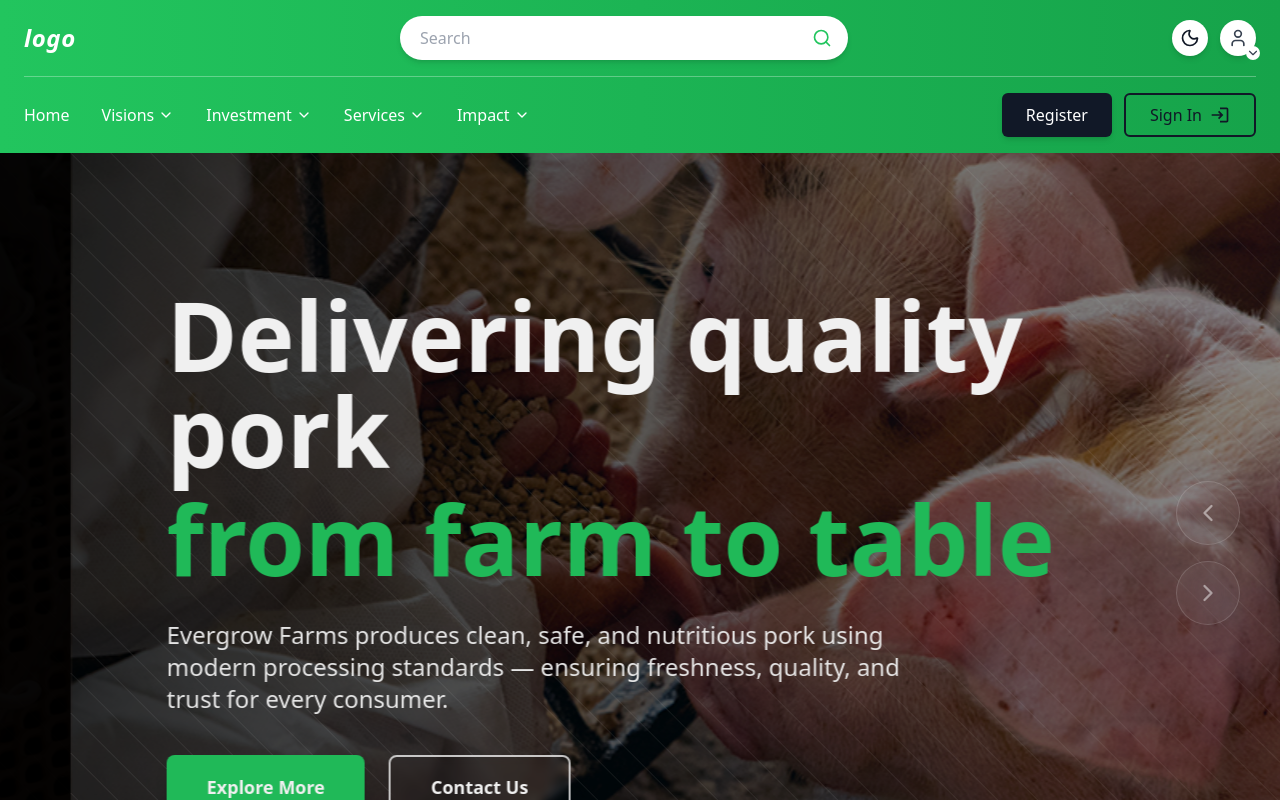
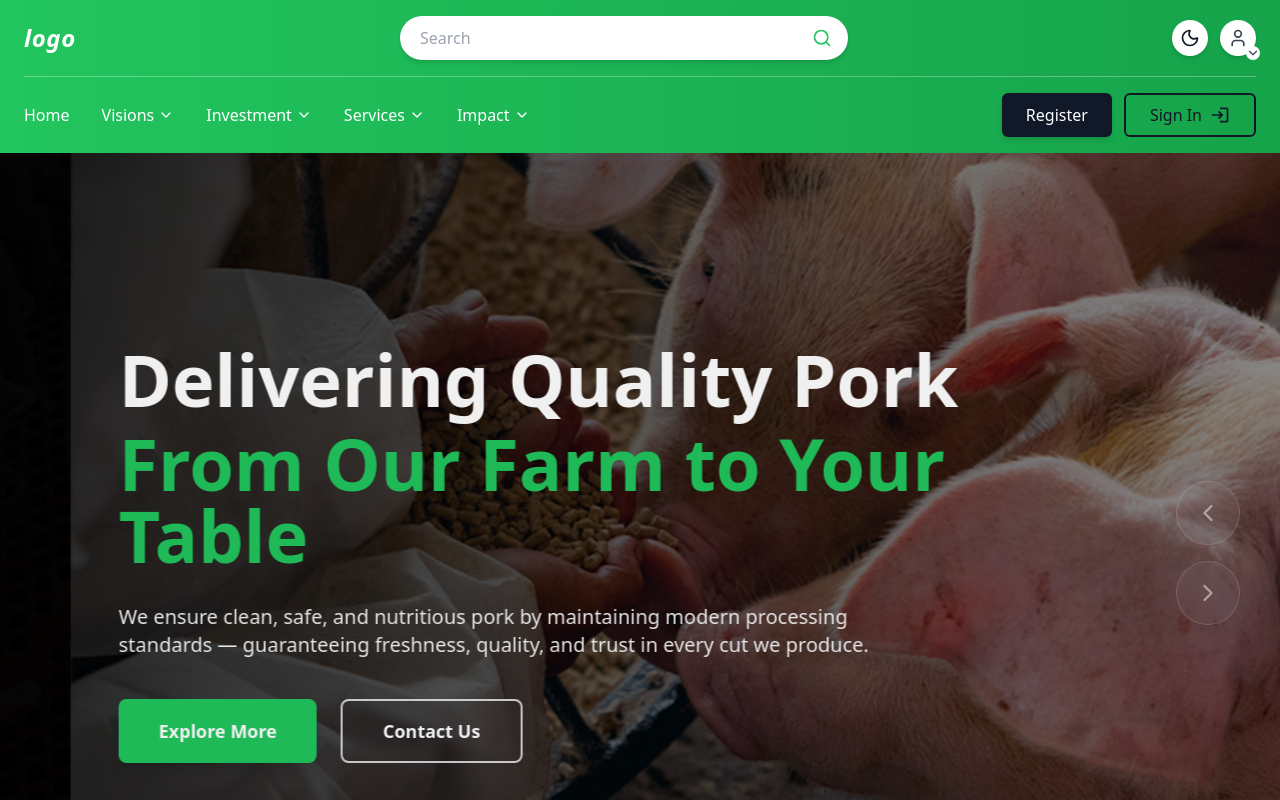
Before and after one commit to ndayiringiye/EverGrow-Farms_Ltd, a React app in the folder frontend/: page / in a window 1280 px wide. Shown: the top 800 px of the page. Built offline with nearby package versions, Linux system fonts and the light colour scheme; the HTML template or start-up script is replaced by a standard one.

Commit message:
feat:/hero section desgn improved successfully

```diff
--- a/frontend/src/Components/HeroSection.jsx
+++ b/frontend/src/Components/HeroSection.jsx
@@ -9,37 +9,37 @@ const HeroSection = () => {
     {
       id: 1,
       title: "Sustainable Farming",
-      highlight: "Superior Genetics.",
-      subtitle: "EverGro Communities",
+      highlight: "Driven by Superior Genetics",
+      subtitle: "Empowering Rural Communities",
       description:
-        "Promoting food security and empowering rural communities through ethical pork production and advanced breeding services in Rwanda",
+        "At Evergrow Farms, we’re revolutionizing pork production in Rwanda through ethical practices, superior breeding, and a deep commitment to food security and community empowerment.",
       image: "../public/Images/hero-image.png",
     },
     {
       id: 2,
-      title: "Delivering quality pork",
-      highlight: "from farm to table",
+      title: "Delivering Quality Pork",
+      highlight: "From Our Farm to Your Table",
       subtitle: "",
       description:
-        "Evergrow Farms produces clean, safe, and nutritious pork using modern processing standards — ensuring freshness, quality, and trust for every consumer.",
+        "We ensure clean, safe, and nutritious pork by maintaining modern processing standards — guaranteeing freshness, quality, and trust in every cut we produce.",
       image: "../public/Images/pork.png",
     },
     {
       id: 3,
-      title: "Empowering farmers",
-      highlight: "with knowledge that grows",
+      title: "Empowering Farmers",
+      highlight: "With Knowledge That Grows",
       subtitle: "",
       description:
-        "We train and mentor farmers with modern, practical techniques—turning passion into productivity and learning into lasting success.",
+        "Through hands-on training and expert mentorship, we equip farmers with modern, practical skills — transforming passion into productivity and knowledge into lasting success.",
       image: "../public/Images/traing.png",
     },
     {
       id: 4,
-      title: "Building stronger breeds",
-      highlight: "for a sustainable future",
+      title: "Building Stronger Breeds",
+      highlight: "For a Sustainable Future",
       subtitle: "",
       description:
-        "Through advanced breeding and superior genetics, we empower farmers to boost productivity, income, and resilience in livestock farming.",
+        "Our advanced breeding programs focus on superior genetics to enhance productivity, income, and resilience — supporting farmers in achieving long-term sustainability.",
       image: "../public/Images/semination.jpg",
     },
   ];
@@ -94,25 +94,14 @@ const HeroSection = () => {
               />
               <div className="absolute inset-0 bg-gradient-to-r from-black/80 via-black/60 to-black/40" />
             </div>
-            <div className="absolute inset-0 pointer-events-none opacity-20">
-              <svg className="absolute inset-0 h-full w-full" xmlns="http://www.w3.org/2000/svg">
-                <defs>
-                  <pattern id="diagonalLines" x="0" y="0" width="40" height="40" patternUnits="userSpaceOnUse">
-                    <line x1="0" y1="0" x2="40" y2="40" stroke="white" strokeWidth="0.5" />
-                  </pattern>
-                </defs>
-                <rect width="100%" height="100%" fill="url(#diagonalLines)" />
-              </svg>
-            </div>
-            <div className="relative h-full flex items-center">
-              <div className="container mx-auto px-6 md:px-12 lg:px-20 xl:px-24">
+            <div className="relative h-full flex items-center ml-4 md:ml-12">
               <div className="max-w-4xl">
                 <div className="mb-6 md:mb-8">
-                    <h1 className="text-5xl md:text-6xl lg:text-7xl xl:text-8xl font-bold text-white leading-[1.1] mb-3">
+                  <h1 className="text-4xl md:text-5xl lg:text-6xl xl:text-7xl font-bold text-white leading-[1.1] mb-3">
                     {slide.title}
                   </h1>
                   {slide.highlight && (
-                      <h2 className="text-5xl md:text-6xl lg:text-7xl xl:text-8xl font-bold text-green-500 leading-[1.1] mb-3">
+                    <h2 className="text-4xl md:text-5xl lg:text-6xl xl:text-7xl font-bold text-green-500 leading-[1.1] mb-3">
                       {slide.highlight}
                     </h2>
                   )}
@@ -122,7 +111,7 @@ const HeroSection = () => {
                     </h3>
                   )}
                 </div>
-                  <p className="text-lg md:text-xl lg:text-2xl text-white/95 mb-8 md:mb-10 max-w-3xl leading-relaxed font-light">
+                <p className="text-md md:text-lg lg:text-xl text-white/95 mb-8 md:mb-10 max-w-3xl leading-relaxed font-light">
                   {slide.description}
                 </p>
                 <div className="flex flex-wrap gap-4 md:gap-6">
@@ -136,10 +125,9 @@ const HeroSection = () => {
               </div>
             </div>
           </div>
-          </div>
         ))}
       </div>
-      <div className="absolute right-6 md:right-10 top-1/2 -translate-y-1/2 flex flex-col gap-4 z-20">
+      <div className="absolute right-6 md:right-10 top-1/2 -translate-y-1/2 flex flex-col items-center gap-4 z-20">
         <button
           onClick={prevSlide}
           disabled={isAnimating}
@@ -171,6 +159,8 @@ const HeroSection = () => {
           />
         ))}
       </div>
+
+      {/* Slide Counter */}
       <div className="absolute bottom-8 md:bottom-12 right-6 md:right-10 z-20 text-white/80 text-sm md:text-base font-light tracking-wider">
         <span className="text-2xl md:text-3xl font-bold text-green-500">
           {String(currentSlide + 1).padStart(2, "0")}
```
Lines whose indentation alone changed are shown as unchanged.
